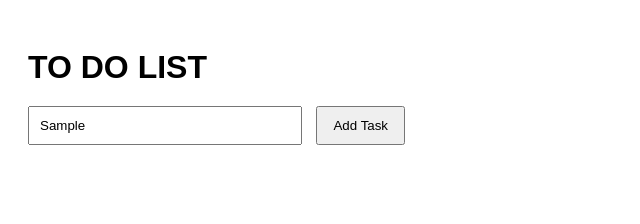
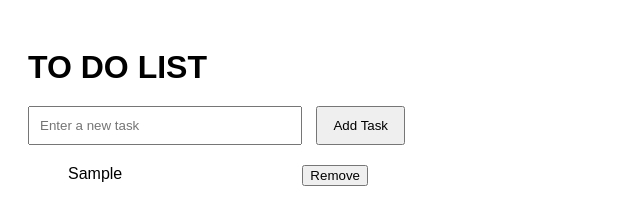
Before and after one commit to nathanfell32-debug/My-Javascript-course-work, a plain HTML site: page Activity-9.1-TodoList-app/index.html in a window 1280 px wide. Both pictures are taken after typing "Sample" into the empty fields and a click on the button "Add Task". Shown: the whole page, without its empty margins (0-640 px from the left). Drawn offline with Linux system fonts and the light colour scheme.

Commit message:
Add files via upload
completed activity by adding javascript to allow users to add tasks and also remove them, also styled with css

```diff
--- a/Activity-9.1-TodoList-app/index.html
+++ b/Activity-9.1-TodoList-app/index.html
@@ -3,7 +3,7 @@
     <head>
         <title>TO-DO app</title>
         <meta charset="UTF-8">
-        <meta name="viewport" content="width=device-width, intial-scale=1.0">
+        <meta name="viewport" content="width=device-width, initial-scale=1.0">
         <style>
             body {
                 font-family: Arial, Helvetica, sans-serif;
@@ -23,6 +23,15 @@
             #taskList {
                 margin-top: 20px;
             }
+            li {
+                margin-bottom: 10px;
+                display: flex;
+                justify-content: space-between;
+                width: 300px;
+            }
+            button {
+                margin-left: 10px;
+            }
         </style>
     </head>
     <body>
--- a/Activity-9.1-TodoList-app/script.js
+++ b/Activity-9.1-TodoList-app/script.js
@@ -0,0 +1,34 @@
+// select elements
+const taskInput = document.getElementById('taskInput');
+const addTaskButton = document.getElementById('addTaskButton');
+const taskList = document.getElementById('taskList');
+
+//function to add task
+function addTask() {
+    const taskText = taskInput.value;
+
+    //check if input is not empty
+    if (taskText) {
+        const listItem = document.createElement('li');   //create a new list item
+        const taskSpan = document.createElement('span');
+        taskSpan.textContent = taskText;
+
+        const removeButton = document.createElement('button');   //create a remove button
+        removeButton.textContent = 'Remove';
+
+        removeButton.onclick = () => {    //remove button logic
+            taskList.removeChild(listItem);
+        };
+ // build the list item
+        listItem.appendChild(taskSpan);
+        listItem.appendChild(removeButton);
+//add to the task list
+        taskList.appendChild(listItem);
+        //clear input field
+        taskInput.value = '';
+    } else {
+        alert('Please enter a task.');
+    }
+}
+// event listener for button
+addTaskButton.addEventListener('click', addTask);
```
